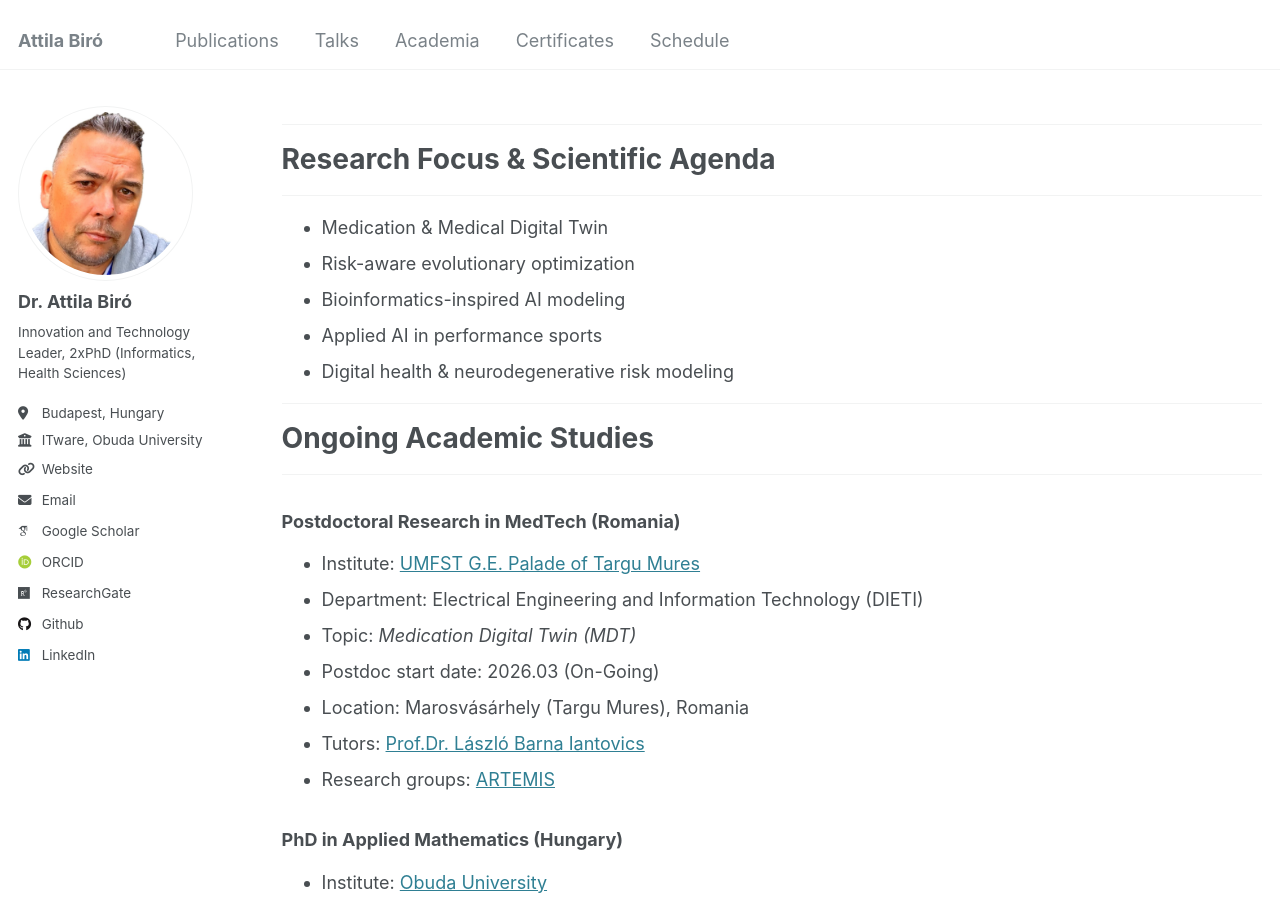
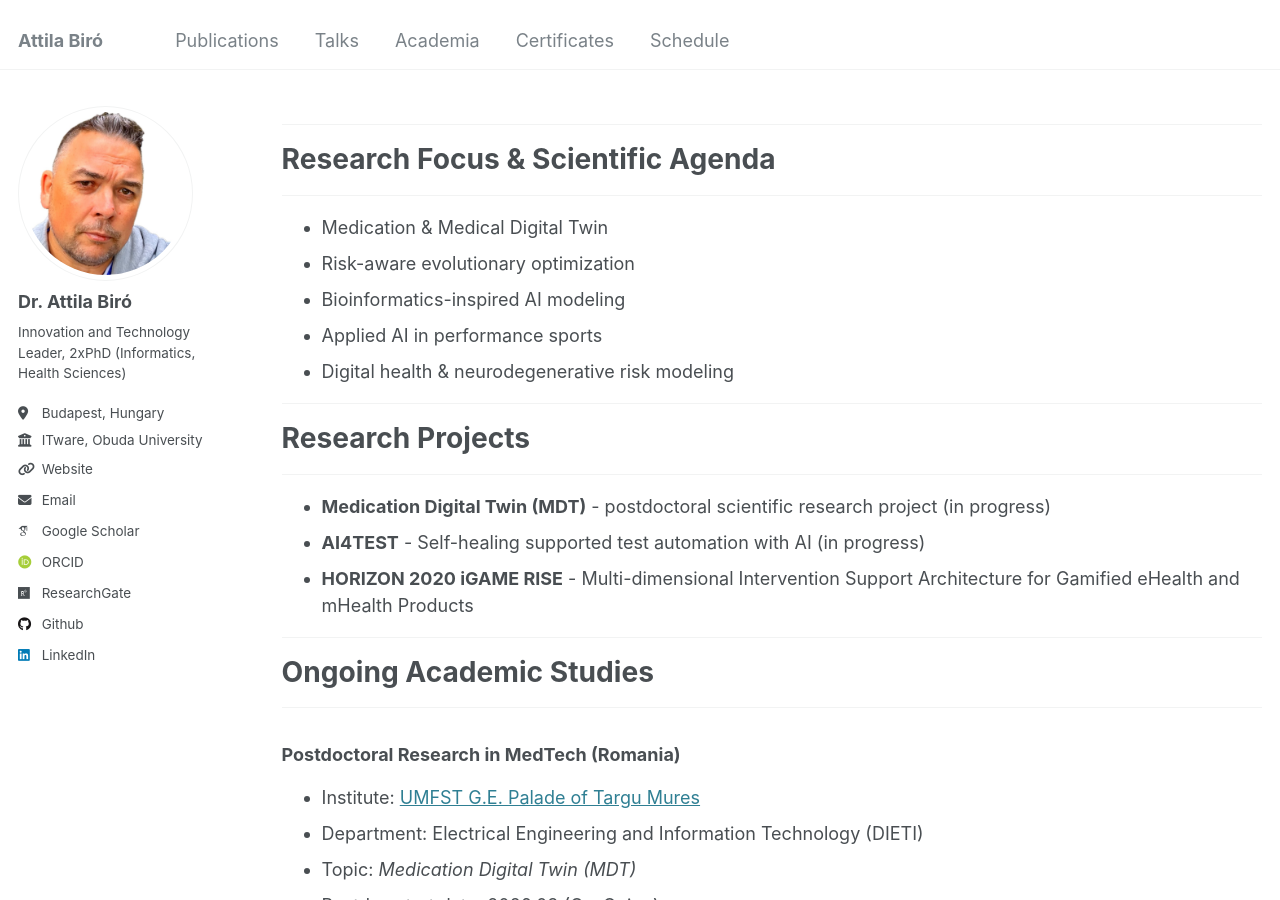
Before and after one commit to biroka/biroka.github.io, a Jekyll site: the page built from _pages/academia.md, in a window 1280 px wide and 900 px high. Built offline with Jekyll 4.4.1, drawn with Linux system fonts in a browser that asks for light colours; some web fonts are replaced.

Commit message:
Add Research Projects section to academia page
Added a section for Research Projects with ongoing projects listed.

```diff
--- a/_pages/academia.md
+++ b/_pages/academia.md
@@ -14,6 +14,12 @@ author_profile: true
 * Applied AI in performance sports
 * Digital health & neurodegenerative risk modeling
 
+***
+# Research Projects
+***
+* **Medication Digital Twin (MDT)** - postdoctoral scientific research project (in progress)
+* **AI4TEST** - Self-healing supported test automation with AI (in progress)
+* **HORIZON 2020 iGAME RISE** - Multi-dimensional Intervention Support Architecture for Gamified eHealth and mHealth Products
 
 ***
 # Ongoing Academic Studies
```
